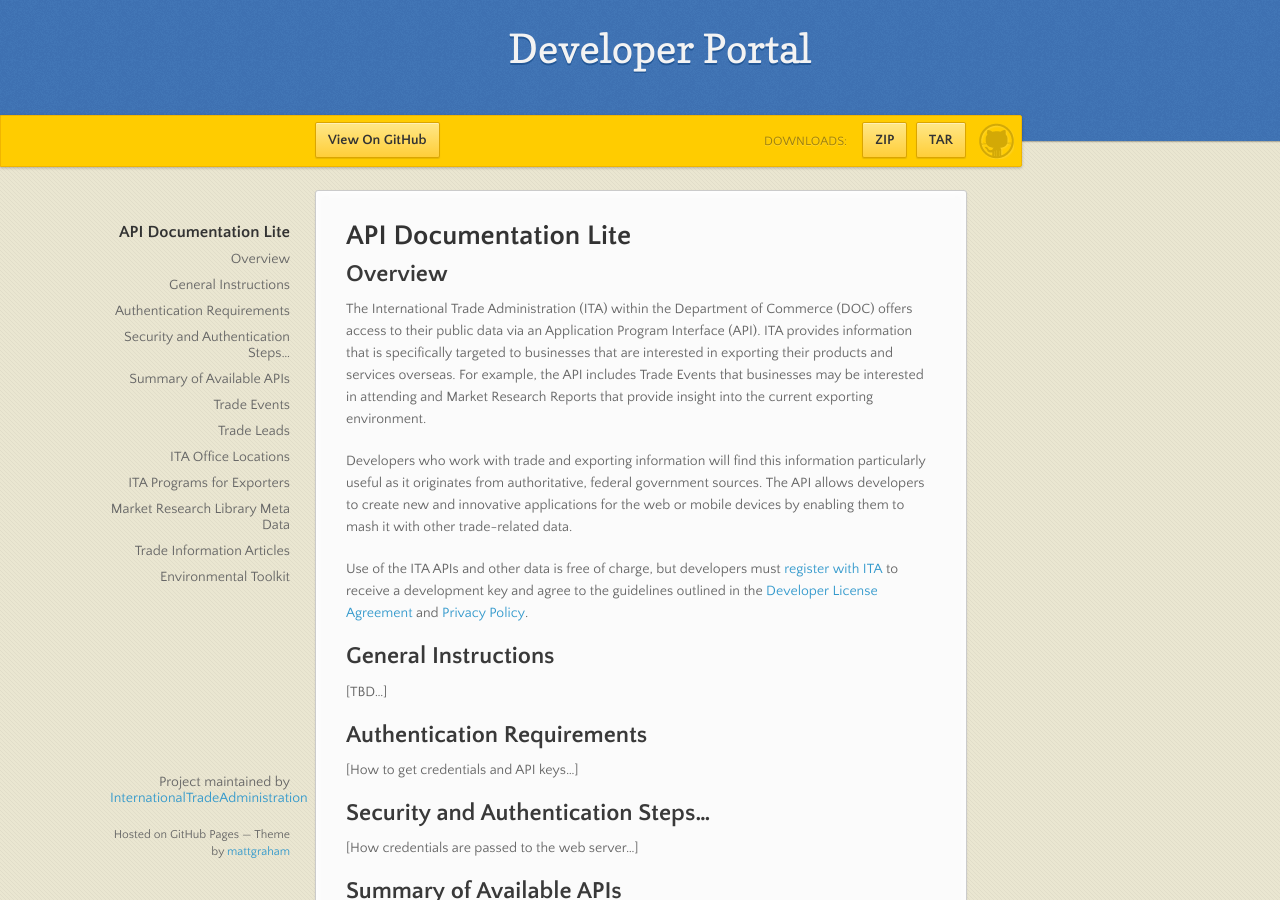
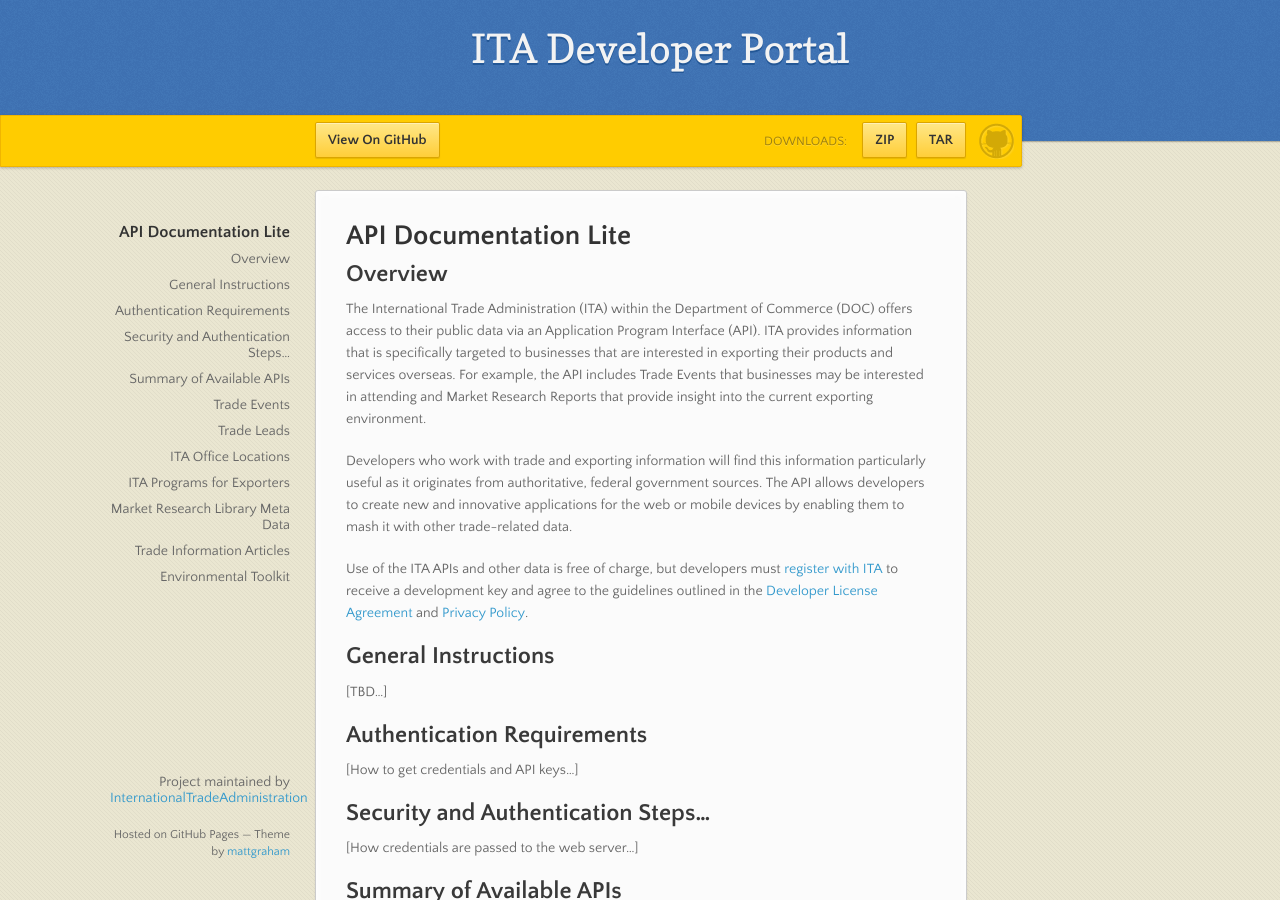
Before and after one commit to InternationalTradeAdministration/developerportal, a Jekyll site: the page built from index.markdown, in a window 1280 px wide and 900 px high. Built offline with Jekyll 4.4.1, drawn with Linux system fonts in a browser that asks for light colours; nearby versions of some CDN libraries.

Commit message:
Change title to "ITA Developer Portal"

```diff
--- a/_layouts/default.html
+++ b/_layouts/default.html
@@ -17,7 +17,7 @@
   <body>
 
       <header>
-        <h1>Developer Portal</h1>
+        <h1>ITA Developer Portal</h1>
         <p></p>
       </header>
 
```
